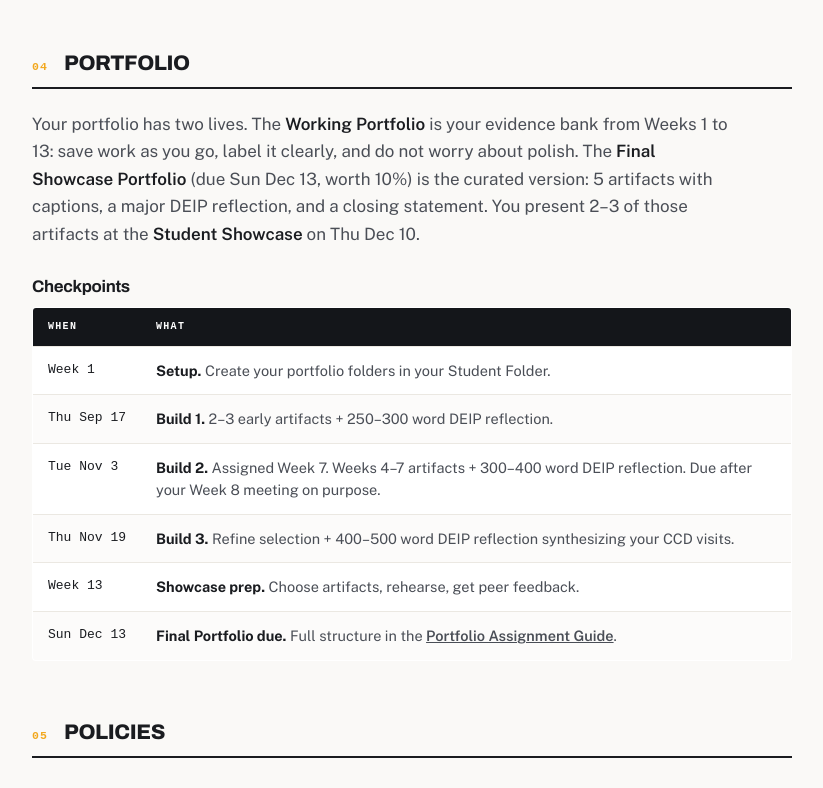
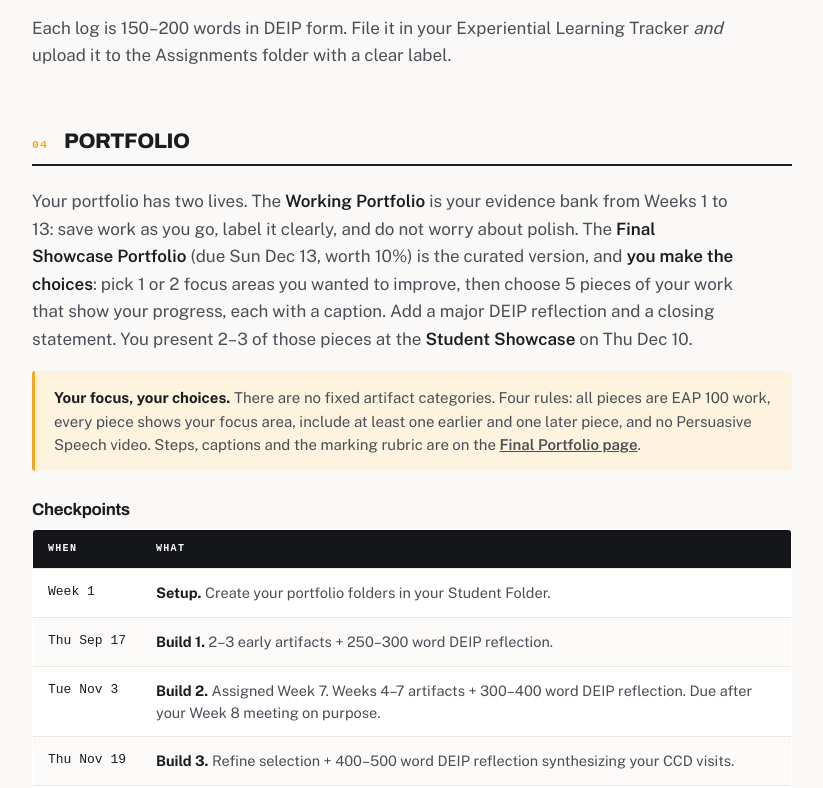
Before and after one commit to thefutureofwork/EAP100, a plain HTML site: page course-info.html in a window 1280 px wide. Shown: the part 3875-4663 px from the top of the page, without its empty margins (310-1133 px from the left). Drawn offline with nearby package versions, Linux system fonts and the light colour scheme; a web font is replaced by a local one.

Commit message:
Course Info: link Final Portfolio page, student-chosen focus areas

```diff
--- a/course-info.html
+++ b/course-info.html
@@ -132,6 +132,7 @@ li{margin-bottom:7px;line-height:1.55}
 <li><a href="https://docs.google.com/document/d/171CUgMEXdJtxZXIA4YjtDx9iNukZgohDjVY6ozQOps8/edit" target="_blank" rel="noopener">Experiential Learning Tracker<span class="sr-only"> (opens in a new tab)</span></a> &mdash; Your CCD record. File &rarr; Make a copy first.<span class="when"> After every CCD activity.</span></li>
 <li><a href="meeting-prep.html">Week 8 Meeting Prep<span class="sr-only"> (opens the meeting prep page)</span></a> &mdash; What to complete and bring, self-rating, action planning, Q&amp;A.<span class="when"> Before your meeting.</span></li>
 <li><a href="https://docs.google.com/document/d/1RMW_A-eV3rVe0p3-we9mGKREdnsn26QWvnXd6yf9SDY/edit" target="_blank" rel="noopener">Portfolio Assignment Guide<span class="sr-only"> (opens in a new tab)</span></a> &mdash; Weekly portfolio tasks with dates and checkboxes.<span class="when"> Every week.</span></li>
+<li><a href="final-portfolio.html">Final Portfolio: Steps &amp; Rubric</a> &mdash; Choose your focus, choose your 5 pieces, write captions, and see how it is marked.<span class="when"> Weeks 11&ndash;14.</span></li>
 </ol>
 <div class="callout"><b>Where things go.</b> From Week 6 on, everything is submitted to the <b>Assignments folder</b> on the <a href="https://drive.google.com/drive/folders/1TLIHiLTOamDrurCxBi1FIHnQ4ebWEArR" target="_blank" rel="noopener" style="font-weight:600">course Google Drive<span class="sr-only"> (opens in a new tab)</span></a>. Give every upload a clear label with the week and task, for example &ldquo;Week 6 Reading 7 Short Response&rdquo;. A few tasks are on paper in class; CCD modules are tracked on Brightspace.</div>
 </section>
@@ -165,15 +166,16 @@ li{margin-bottom:7px;line-height:1.55}
 </section>
 
 <section id="portfolio"><div class="sh"><span class="num">04</span><h2>Portfolio</h2></div>
-<p>Your portfolio has two lives. The <strong>Working Portfolio</strong> is your evidence bank from Weeks 1 to 13: save work as you go, label it clearly, and do not worry about polish. The <strong>Final Showcase Portfolio</strong> (due Sun Dec 13, worth 10%) is the curated version: 5 artifacts with captions, a major DEIP reflection, and a closing statement. You present 2&ndash;3 of those artifacts at the <strong>Student Showcase</strong> on Thu Dec 10.</p>
+<p>Your portfolio has two lives. The <strong>Working Portfolio</strong> is your evidence bank from Weeks 1 to 13: save work as you go, label it clearly, and do not worry about polish. The <strong>Final Showcase Portfolio</strong> (due Sun Dec 13, worth 10%) is the curated version, and <strong>you make the choices</strong>: pick 1 or 2 focus areas you wanted to improve, then choose 5 pieces of your work that show your progress, each with a caption. Add a major DEIP reflection and a closing statement. You present 2&ndash;3 of those pieces at the <strong>Student Showcase</strong> on Thu Dec 10.</p>
+<div class="callout"><b>Your focus, your choices.</b> There are no fixed artifact categories. Four rules: all pieces are EAP 100 work, every piece shows your focus area, include at least one earlier and one later piece, and no Persuasive Speech video. Steps, captions and the marking rubric are on the <a href="final-portfolio.html" style="font-weight:600">Final Portfolio page</a>.</div>
 <h3>Checkpoints</h3>
 <table><thead><tr><th>When</th><th>What</th></tr></thead><tbody>
 <tr><td class="when">Week 1</td><td><strong>Setup.</strong> Create your portfolio folders in your Student Folder.</td></tr>
 <tr><td class="when">Thu Sep 17</td><td><strong>Build 1.</strong> 2&ndash;3 early artifacts + 250&ndash;300 word DEIP reflection.</td></tr>
 <tr><td class="when">Tue Nov 3</td><td><strong>Build 2.</strong> Assigned Week 7. Weeks 4&ndash;7 artifacts + 300&ndash;400 word DEIP reflection. Due after your Week 8 meeting on purpose.</td></tr>
 <tr><td class="when">Thu Nov 19</td><td><strong>Build 3.</strong> Refine selection + 400&ndash;500 word DEIP reflection synthesizing your CCD visits.</td></tr>
-<tr><td class="when">Week 13</td><td><strong>Showcase prep.</strong> Choose artifacts, rehearse, get peer feedback.</td></tr>
-<tr><td class="when">Sun Dec 13</td><td><strong>Final Portfolio due.</strong> Full structure in the <a href="https://docs.google.com/document/d/1RMW_A-eV3rVe0p3-we9mGKREdnsn26QWvnXd6yf9SDY/edit" target="_blank" rel="noopener" style="font-weight:600">Portfolio Assignment Guide<span class="sr-only"> (opens in a new tab)</span></a>.</td></tr>
+<tr><td class="when">Week 13</td><td><strong>Showcase prep.</strong> Choose the 2&ndash;3 pieces that best show progress in your focus area, rehearse, get peer feedback.</td></tr>
+<tr><td class="when">Sun Dec 13</td><td><strong>Final Portfolio due.</strong> Steps and rubric on the <a href="final-portfolio.html" style="font-weight:600">Final Portfolio page</a>.</td></tr>
 </tbody></table>
 </section>
 
@@ -205,6 +207,7 @@ li{margin-bottom:7px;line-height:1.55}
 <details><summary><span class="qn">Q8</span>How do I book office hours?</summary><div class="a"><p><strong>CCD office hours:</strong> Tuesdays &amp; Thursdays, 12:00&ndash;13:30. No appointment needed. <strong>EAP 100 office hours:</strong> walk-in Tuesdays 13:00&ndash;14:15, Room N745. Other times: <a href="https://calendar.google.com/calendar/u/0/appointments/schedules/AcZssZ0rjJ8XF-q-2kit7hcXn-3nWBfnCGxBwpqnpDtJiHclYi-ZuQouLjw9ImkdU6HGePFv4kvFpue5" target="_blank" rel="noopener">book a slot<span class="sr-only"> (opens in a new tab)</span></a>. Week 8 meeting has a <a href="https://calendar.app.google/ZoHhjLEWHfNayLut9" target="_blank" rel="noopener">separate link<span class="sr-only"> (opens in a new tab)</span></a>.</p></div></details>
 <details><summary><span class="qn">Q9</span>Is the Persuasive Speech recorded?</summary><div class="a"><p><strong>Yes.</strong> On Tue Nov 24 you present to a small group in a reserved classroom, not to the whole class, and two people in your group record it. Add a working video link to the <a href="https://docs.google.com/spreadsheets/d/1BiIh7PDEzCig7WB3oY82YCdFNG2SbAZcCCUVa2svCuo/edit?gid=29920142#gid=29920142" target="_blank" rel="noopener">Video Submission spreadsheet<span class="sr-only"> (opens in a new tab)</span></a> by midnight on Nov 24. The recording is used for assessment only &mdash; it is not a portfolio artifact, so do not plan to include it in your Final Showcase Portfolio.</p></div></details>
 <details><summary><span class="qn">Q10</span>I'm behind. What do I do?</summary><div class="a"><p><strong>Don't panic. Triage.</strong> Do the current week's reading + listening first (they feed the next class). Then any graded assessment due soon. Skip cosmetic tasks like time tracking. Email me with the subject &ldquo;Catching up&rdquo; and I will help you make a plan. See the triage box on the <a href="due-dates.html">checklist page</a>.</p></div></details>
+<details><summary><span class="qn">Q11</span>Which pieces go in my Final Portfolio?</summary><div class="a"><p><strong>You choose.</strong> Pick 1 or 2 focus areas you wanted to improve, then 5 pieces of your EAP 100 work that show your progress in them. Include at least one earlier and one later piece. See the <a href="final-portfolio.html">Final Portfolio page</a> for the steps and rubric.</p></div></details>
 </div>
 </section>
 
```
